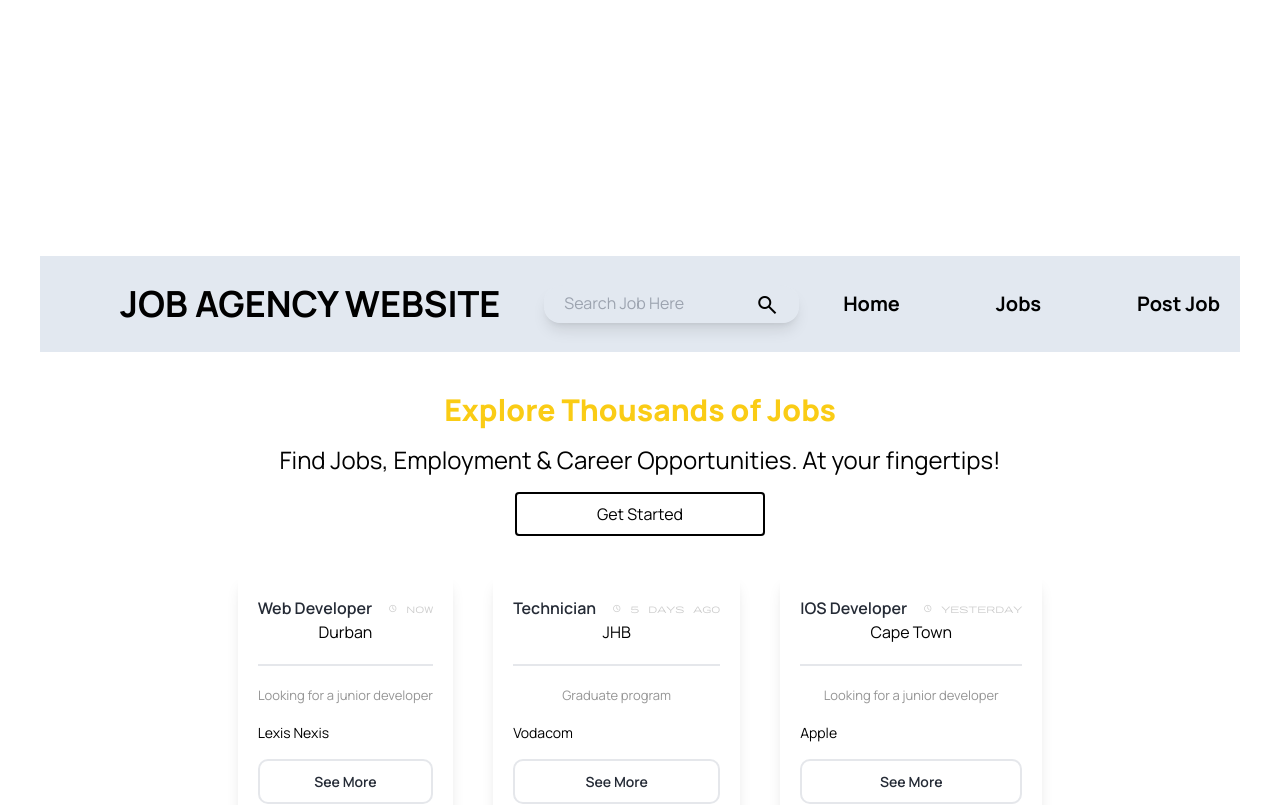
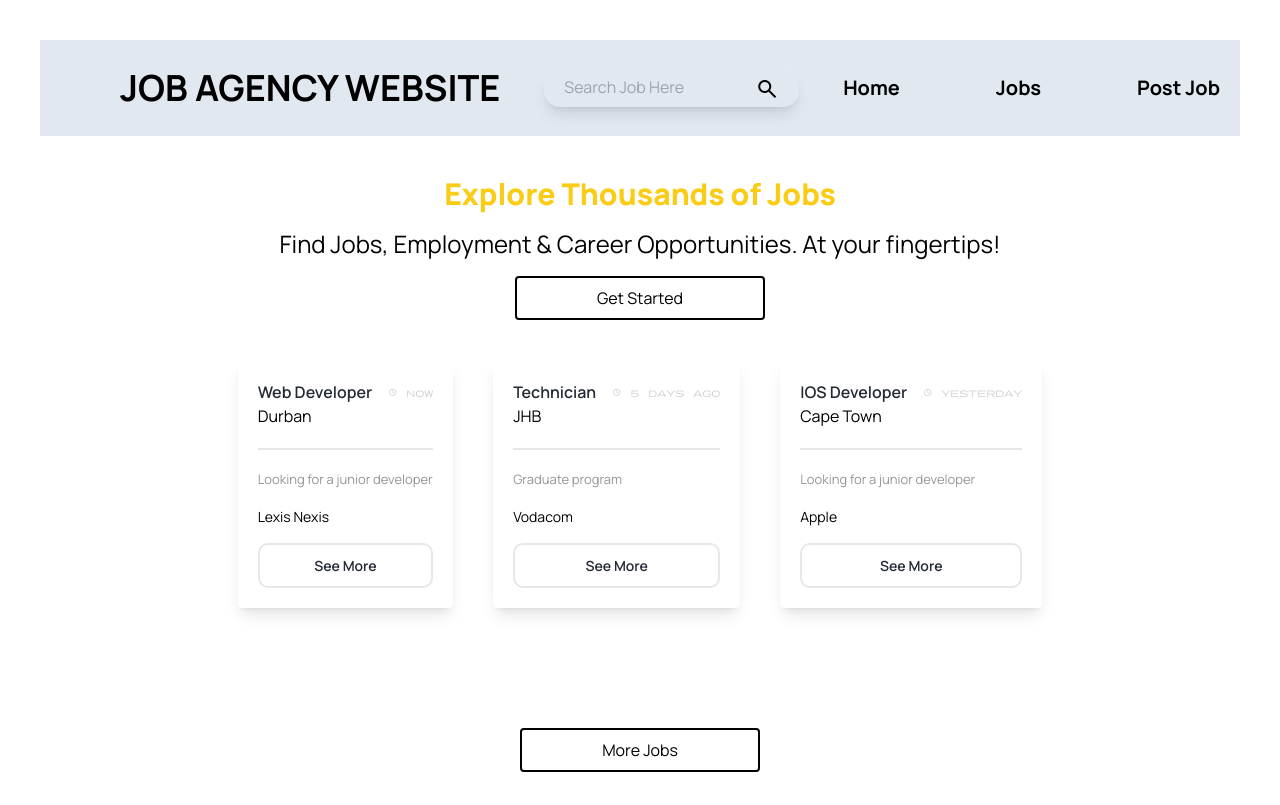
Before and after one commit to HalalaNdwandwe/job-listing, a React (Vite) app: page / in a window 1280 px wide. Shown: the top 805 px of the page. Built offline with nearby package versions, Linux system fonts and the light colour scheme.

Commit message:
Fixed some styling and added layouts and pages

```diff
--- a/src/App.jsx
+++ b/src/App.jsx
@@ -1,17 +1,17 @@
 import './App.css'
 import React from "react"
-import AddJobs from './Components/AddJob'
-import Home from './Components/home'
-import Jobs from "./Components/Jobs"
+import HomePage from './pages/HomePage'
+import NewJob from './pages/NewJob'
+import JobsPage from './pages/JobsPage'
 import { Route, Routes } from 'react-router-dom'
 
 const App =()=> {
   return (
     <>
     <Routes>
-      <Route path='/' element={<Home/>} />
-      <Route path='/AddJobs' element={<AddJobs/>} />
-      <Route path='/Jobs' element={<Jobs/>} />
+      <Route path='/' element={<HomePage/>} />
+      <Route path='/AddJobs' element={<NewJob/>}/>
+      <Route path='/Jobs'  element={<JobsPage/>} />
     </Routes>
     </>
   )
--- a/src/Components/AddJob.jsx
+++ b/src/Components/AddJob.jsx
@@ -6,7 +6,6 @@ const AddJobs =()=> {
     return(
         <section className="py-20">
             <div className="container mx-auto ">
-                <TopBar/>
                 <form className="border-2 border-zinc-600 rounded py-10 px-7 ml-40 mr-40">
                     <h2 className="font-bold text-xl flex justify-center">Post Job</h2>
                     <div className="mt-3">
--- a/src/Components/Jobs.jsx
+++ b/src/Components/Jobs.jsx
@@ -88,7 +88,6 @@ const Data = [
 const Jobs = () => {
     return (
         <section className={`py-12  bg-cover bg-center bg-[url(${bgImg})]`}>
-            <TopBar/>
 
             <div className="jobContainer flex gap-10 justify-center flex-wrap items-center py-10">
 
--- a/src/Components/home.jsx
+++ b/src/Components/home.jsx
@@ -1,18 +1,14 @@
 import React from 'react';
-import JobSec from './JobSec';
-import TopBar from './TopBar';
 import hmImg from "../assets/App-image.jpg";
 
 
 const Home = () => {
     return (
-        <section className={`py-24 bg-[url(${hmImg})]`}>
-            <div className='text-center mt-40'>
-                <TopBar/>
+        <section className={`bg-[url(${hmImg})]`}>
+            <div className='text-center'>
                 <h1 className='font-extrabold text-3xl text-yellow-400 mb-4'>Explore Thousands of Jobs</h1>
                 <p className='text-2xl mb-4'>Find Jobs, Employment & Career Opportunities. At your fingertips!</p>
                 <button className='border-black border-2 hover:bg-sky-700 hover:text-white text-black py-2 px-20 rounded'>Get Started</button>
-                <JobSec/>
             </div>
 
 
--- /dev/null
+++ b/src/layouts/MainLayout.jsx
@@ -0,0 +1,12 @@
+import TopBar from '../Components/TopBar'
+
+const MainLayout = ({ children }) => {
+    return (
+        <>
+            <TopBar />
+            {children}
+        </>
+    )
+}
+
+export default MainLayout;
--- /dev/null
+++ b/src/pages/HomePage.jsx
@@ -0,0 +1,16 @@
+import MainLayout from '../layouts/MainLayout'
+import Home from '../Components/home';
+import JobSec from '../Components/JobSec';
+
+const HomePage = () => {
+    return (
+        <MainLayout>
+            <Home/>
+            <JobSec/>
+
+
+        </MainLayout>
+    )
+}
+
+export default HomePage;
--- /dev/null
+++ b/src/pages/JobsPage.jsx
@@ -0,0 +1,13 @@
+import MainLayout from '../layouts/MainLayout'
+import Jobs from '../Components/Jobs';
+
+const JobsPage = () => {
+    return (
+        <MainLayout>
+            <Jobs/>
+
+        </MainLayout>
+    )
+}
+
+export default JobsPage;
--- /dev/null
+++ b/src/pages/NewJob.jsx
@@ -0,0 +1,13 @@
+import MainLayout from '../layouts/MainLayout'
+import AddJobs from '../Components/AddJob';
+
+const NewJob = () => {
+    return (
+        <MainLayout>
+            <AddJobs/>
+
+        </MainLayout>
+    )
+}
+
+export default NewJob;
```
